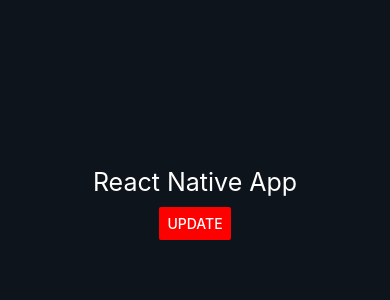
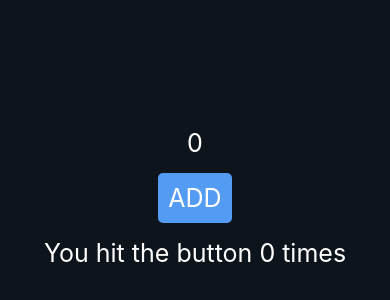
Before and after one commit to hgobr/ReactNativeApp, a React Native app: screen / in a window 390 px wide. Shown: the part 224-524 px from the top of the page. Built offline with nearby package versions, Linux system fonts and the light colour scheme.

Commit message:
update button

```diff
--- a/App.js
+++ b/App.js
@@ -7,26 +7,28 @@ import {
   Button,
   Vibration,
   Linking,
+  Pressable,
+  TouchableOpacity,
 } from 'react-native';
 
 export default function App() {
-  const [name, setName] = useState('React Native App');
+  const [value, setValue] = useState(0);
+  const [hitButton, setHitButton] = useState(0);
 
   const onClick = () => {
-    setName('Dev mobile app with Hugo');
+    Vibration.vibrate();
+    setValue(value + 5);
+    setHitButton(hitButton + 1);
   };
+
   return (
     <View style={styles.container}>
       <StatusBar style="inverted" />
-      <Text style={styles.Text}>{name}</Text>
-      <Button
-        color="red"
-        title="Update"
-        onPress={() => {
-          Vibration.vibrate();
-          onClick();
-        }}
-      ></Button>
+      <Text style={styles.Text}>{value}</Text>
+      <TouchableOpacity style={styles.button} onPress={() => onClick()}>
+        <Text style={styles.Text}>ADD</Text>
+      </TouchableOpacity>
+      <Text style={styles.Text}>You hit the button {hitButton} times</Text>
     </View>
   );
 }
@@ -44,4 +46,9 @@ const styles = StyleSheet.create({
     fontSize: 25,
     margin: 10,
   },
+  button: {
+    borderRadius: 5,
+    backgroundColor: '#539BF3',
+    margin: 5,
+  },
 });
```
